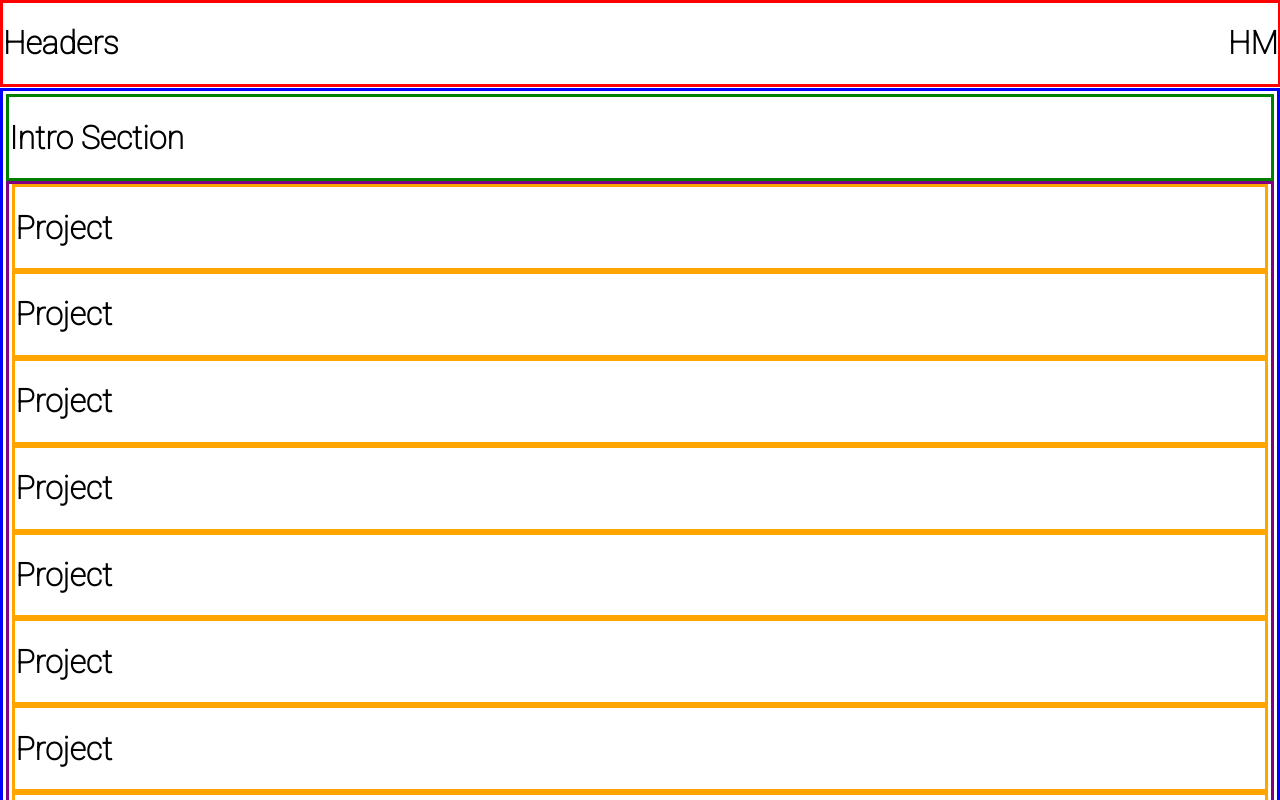
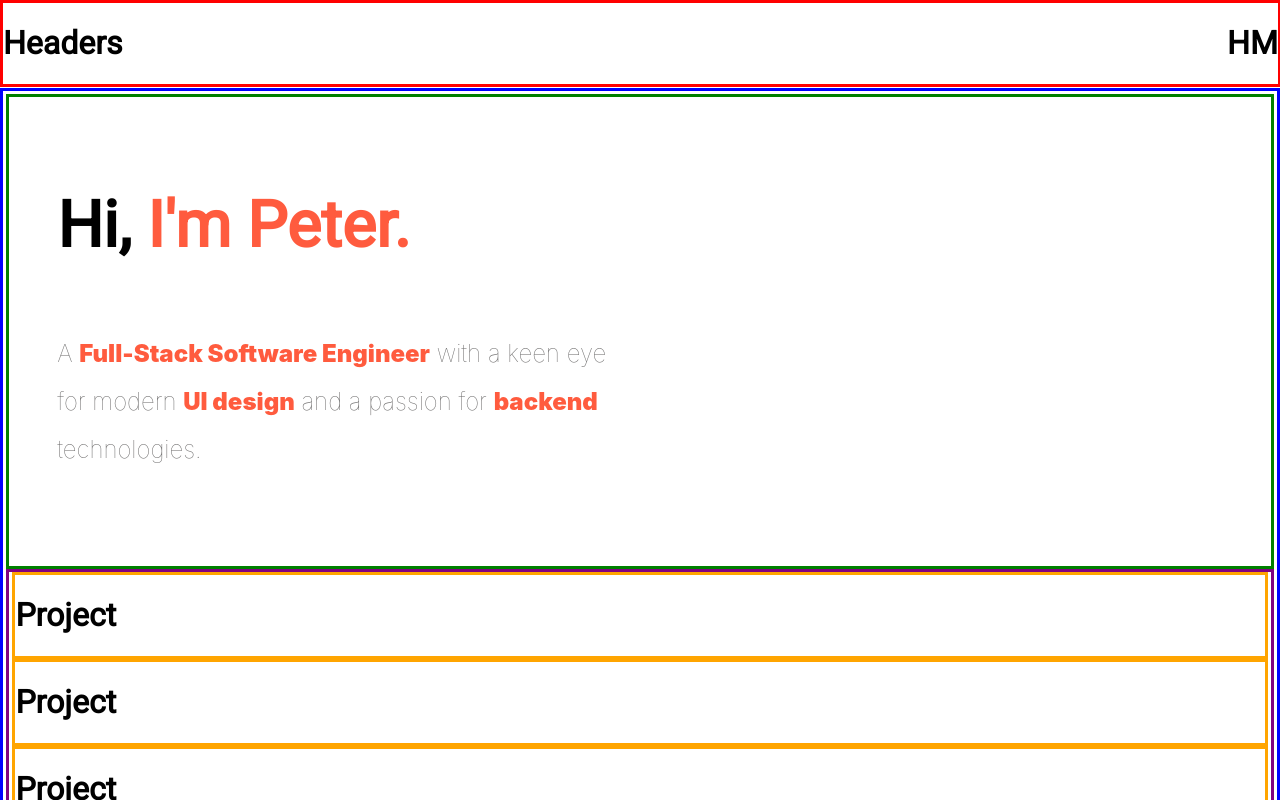
Before and after one commit to petermc87/portfolio, a React (Create React App) app: page / in a window 1280 px wide. Shown: the top 800 px of the page. Built offline with nearby package versions, Linux system fonts and the light colour scheme.

Commit message:
added styling and fade in animations for intro section

```diff
--- a/src/components/Section/IntroSection/IntroSection.js
+++ b/src/components/Section/IntroSection/IntroSection.js
@@ -2,7 +2,10 @@ import styles from '../IntroSection/IntroSection.module.scss'
 export default function IntroSection(){
     return(
         <div className={styles.intro}>
-            <h1>Intro Section</h1>
+           <h1>Hi, <span>I'm Peter.</span></h1>
+            {/* <br/> */}
+            <p>A <span>Full-Stack Software Engineer</span> with a keen eye for modern <span>UI design</span> and a passion for <span>backend</span> technologies.</p>
+            <br/>
         </div>
     )
 }
--- a/src/components/Section/IntroSection/IntroSection.module.scss
+++ b/src/components/Section/IntroSection/IntroSection.module.scss
@@ -1,4 +1,73 @@
 .intro{
     border: solid green;
     // margin-top:5.5rem;
+    text-align: left;
+    display: flex;
+    flex-direction: column;
+    justify-content: flex-start;
+    padding: 3rem;
 }
+
+.intro > h1{
+    font-size: 4rem;
+    font-weight: 900;
+    // text-shadow: 0px 0.2rem, 0.2rem 0.2rem, 0.1rem 0px;
+    animation: slide-up ease-in 0.5s;
+    // font-stretch: expanded;
+    // text-shadow: 0.1rem 0 ;
+    // font-size: -webkit-xxx-large;
+// font-weight: 900;
+
+}
+
+.intro > p{
+    font-size: 1.5rem;
+    max-width:35rem;
+    line-height: 3rem;
+    font-weight: 100;
+    color: var(--info-text);
+    animation: slide-right ease-in 0.5s;
+    animation-delay: 1s;
+    // opacity: 0;
+}
+
+// .intro > p ::before{
+//     opacity: 0;
+// }
+
+// .intro > p ::after{
+//     opacity: 1;
+// }
+
+
+span{
+    color: var(--red);
+    font-weight: 900;
+}
+
+
+@keyframes slide-up {
+    0%   {
+    transform: translateY(100%);
+    // display: none;
+    opacity: 0;
+    }
+    100% {
+    transform: translateY(0%);
+    // display: block;
+    opacity: 1;
+    }
+   }
+
+   @keyframes slide-right {
+    0%   {
+    transform: translateX(100%);
+    // display: none;
+    opacity: 0;
+    }
+    100% {
+    transform: translateX(0%);
+    // display: block;
+    opacity: 1;
+    }
+   }
--- a/src/pages/App/App.module.scss
+++ b/src/pages/App/App.module.scss
@@ -1,4 +1,4 @@
-@import url('https://fonts.googleapis.com/css2?family=Roboto:wght@100&family=Ubuntu:wght@300&display=swap');
+@import url('https://fonts.googleapis.com/css2?family=Roboto:wght@400&family=Ubuntu:wght@300&display=swap');
 
 :root {
     --blue: #4680fd;
@@ -8,6 +8,7 @@
     --outlines: #c5c5c5;
     --roboto: 'Roboto', sans-serif;
     --ubuntu: 'Ubuntu', sans-serif;
+    // --roboto-heavy: 'Roboto', sans-serif, font-weight: 500;
   }
 
 h1{
```
